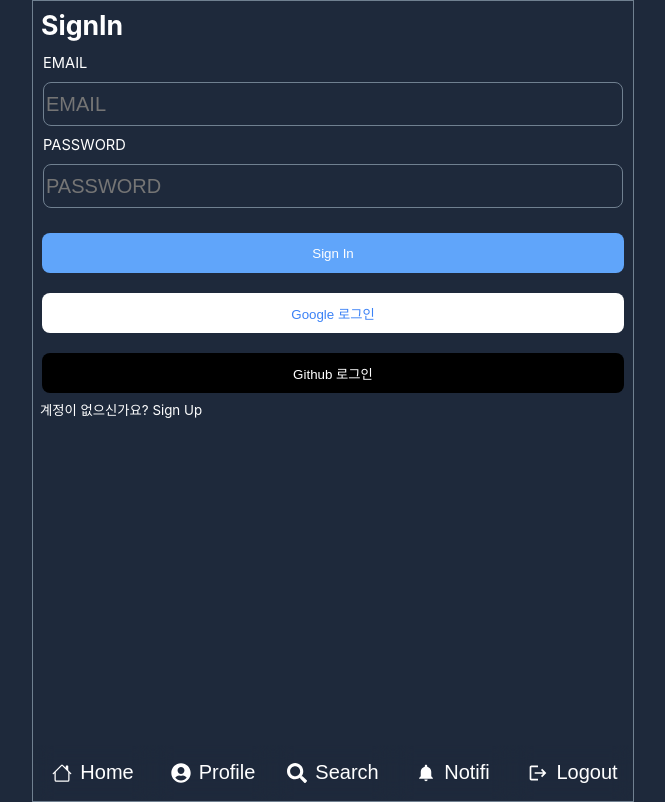
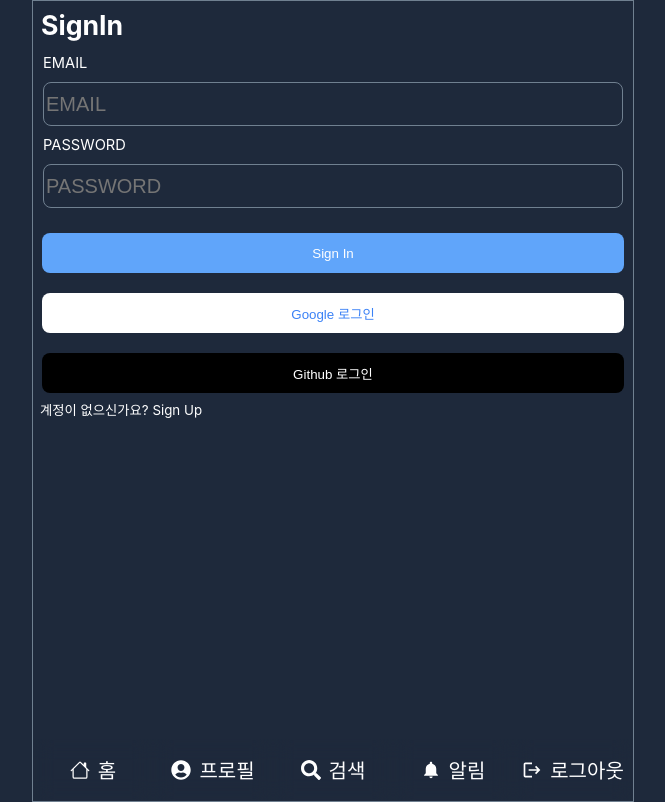
Before and after one commit to cavsang/fastcampus-react-twitter, a React (Create React App) app: page / in a window 1280 px wide. Shown: the whole page, without its empty margins (307-972 px from the left). Built offline with nearby package versions, Linux system fonts and the light colour scheme; no server answers.

Commit message:
0523company

```diff
--- a/package.json
+++ b/package.json
@@ -17,6 +17,7 @@
     "react-router-dom": "^6.23.0",
     "react-scripts": "5.0.1",
     "react-toastify": "^10.0.5",
+    "recoil": "^0.7.7",
     "sass": "^1.75.0",
     "typescript": "^4.4.2",
     "uuid": "^9.0.1",
--- a/src/App.tsx
+++ b/src/App.tsx
@@ -7,6 +7,7 @@ import AuthContext from 'util/AuthContext';
 import Loader from 'componets/Loader';
 import { getAuth, onAuthStateChanged } from 'firebase/auth';
 import { app } from 'util/Firebase';
+import {RecoilRoot} from 'recoil';
 
 function App() {
 
@@ -31,10 +32,12 @@ function App() {
 
   return (
     <>
-      <Layout>
-        <ToastContainer theme="dark" autoClose={1000} hideProgressBar newestOnTop/>
-        {init ? <MyRouter isAunthenticated={isAunthenticated} /> : <Loader />}
-      </Layout>
+      <RecoilRoot>
+        <Layout>
+          <ToastContainer theme="dark" autoClose={1000} hideProgressBar newestOnTop/>
+          {init ? <MyRouter isAunthenticated={isAunthenticated} /> : <Loader />}
+        </Layout>
+      </RecoilRoot>
     </>
   );
 }
--- /dev/null
+++ b/src/atom/index.tsx
@@ -0,0 +1,10 @@
+import { atom } from "recoil";
+
+export type LanguageType = "ko" | "en";
+
+export const languageState = atom<LanguageType>({
+    key: "language",
+    //localstorage를 사용한이유는 새로고침을 하면 한국어/영어 부분이 새로고침된다.
+    //그래서 localstorage에 저장했다가 사용하고 없으면 기본값으로 ko가 되도록...
+    default: localStorage.getItem('language') as LanguageType || "ko",
+});
--- a/src/componets/Home.tsx
+++ b/src/componets/Home.tsx
@@ -6,6 +6,7 @@ import { collection, query, orderBy, onSnapshot, doc, getDoc, where } from 'fire
 import { db } from 'util/Firebase';
 import Header from './Header';
 import { PostProps } from 'util/MyTypes';
+import UseTranslation from 'hooks/UseTranslation';
 
 export default function Home() {
 
@@ -15,6 +16,8 @@ export default function Home() {
     const [select, setSelect] = useState<string>("For You");
     const [fusers, setFusers] = useState<string[]>([]);
     const {user} = useContext(AuthContext);
+
+    const trans = UseTranslation();
 
     const getFollwingDocs = useCallback( async () => {
         const docRef = doc(db, 'following',user?.uid as string);
@@ -56,14 +59,13 @@ export default function Home() {
                 setFollowingPosts([]);
             }
         }
-        console.log('useeffect');
     },[ fusers, user]);
 
 
     return (
         <div className="home">
 
-            <Header title1="Home" title2="For You" title3="Follow" select={select} setSelect={setSelect}/>
+            <Header title1={trans("MENU_HOME")} title2={trans("MENU_HOMETAB1")} title3={trans("MENU_HOMETAB2")} select={select} setSelect={setSelect}/>
 
             {select && select === "For You" && (<PostForm />)}
 
--- a/src/componets/Menu.tsx
+++ b/src/componets/Menu.tsx
@@ -8,10 +8,13 @@ import { app } from 'util/Firebase';
 import { toast } from 'react-toastify';
 import { FaSearch } from "react-icons/fa";
 import {IoMdNotifications} from 'react-icons/io';
+import UseTranslation from 'hooks/UseTranslation';
 
 export default function MenuList(){
 
     const navigate = useNavigate();
+
+    const trans = UseTranslation();
 
     const logOut = async () => {
         try {
@@ -27,11 +30,21 @@ export default function MenuList(){
     return (
         <div className="footer">
             <div className="footer__grid">
-                <button type="button" onClick={() => navigate("/")}><BsHouse /> Home</button>
-                <button onClick={() => navigate("/profile")}><FaUserCircle /> Profile</button>
-                <button onClick={() => navigate("/search")}><FaSearch /> Search</button>
-                <button onClick={() => navigate("/notification")}><IoMdNotifications /> Notifi</button>
-                <button onClick={logOut}><MdLogout /> Logout</button>
+                <button type="button" onClick={() => navigate("/")}><BsHouse />
+                    <span className="footer__grid--text">{trans('MENU_HOME')}</span>
+                </button>
+                <button onClick={() => navigate("/profile")}><FaUserCircle />
+                    <span className="footer__grid--text">{trans('MENU_PROFILE')}</span>
+                </button>
+                <button onClick={() => navigate("/search")}><FaSearch />
+                    <span className="footer__grid--text">{trans('MENU_SEARCH')}</span>
+                </button>
+                <button onClick={() => navigate("/notification")}><IoMdNotifications />
+                    <span className="footer__grid--text">{trans('MENU_NOTIFICATION')}</span>
+                </button>
+                <button onClick={logOut}><MdLogout />
+                    <span className="footer__grid--text">{trans('MENU_LOGOUT')}</span>
+                 </button>
             </div>
         </div>
     );
--- a/src/componets/Notification.tsx
+++ b/src/componets/Notification.tsx
@@ -4,13 +4,14 @@ import AuthContext from 'util/AuthContext';
 import { collection, query, orderBy, onSnapshot, where, updateDoc, doc } from 'firebase/firestore';
 import { db } from 'util/Firebase';
 import { Link } from 'react-router-dom';
+import UseTranslation from 'hooks/UseTranslation';
 
 
 export default function Notification(){
 
     const {user} = useContext(AuthContext);
     const [notification, setNotification] = useState<NoticationProps[]>([]);
-
+    const trans = UseTranslation();
 
     const getNotifications= async () => {
         const notifiReq = collection(db,'notifications');
@@ -40,7 +41,7 @@ export default function Notification(){
 
     return(
             <div className="post">
-                <div className="search__title">Notification</div>
+                <div className="search__title">{trans("MENU_NOTIFICATION")}</div>
                 {notification?.map((data, index) => {
                     return (
                         <div className="notifaction-box" key={data?.id}>
--- a/src/componets/Profile.tsx
+++ b/src/componets/Profile.tsx
@@ -5,6 +5,9 @@ import { collection, query, orderBy, onSnapshot, where } from 'firebase/firestor
 import AuthContext from 'util/AuthContext';
 import { db } from 'util/Firebase';
 import { useNavigate } from 'react-router-dom';
+import { languageState } from 'atom';
+import { useRecoilState } from 'recoil';
+import UseTranslation from 'hooks/UseTranslation';
 
 export default function Profile(){
 
@@ -13,14 +16,20 @@ export default function Profile(){
     const {user} = useContext(AuthContext);
     const navigate = useNavigate();
 
-    const [toggle, setToggle] = useState<string>("For You");
+    type tabType = "My" | "Likes";
+    const [toggle, setToggle] = useState<tabType>("My");
+    const trans = UseTranslation();
+
+    const [language, setLanguage] = useRecoilState(languageState);
+
+
 
     useEffect(() => {
         if(user){
             let postRef = collection(db, "posts");
 
             let postQuery;
-            if(toggle === "For You"){
+            if(toggle === "My"){
                 postQuery = query(postRef, where("uid","==",user?.uid), orderBy("createAt","desc"));
             }else{
                 postQuery = query(postRef, where("likes","array-contains",user?.uid), orderBy("createAt","desc"));
@@ -37,27 +46,37 @@ export default function Profile(){
         }
     },[user, toggle]);
 
-    const onToggle = (e:any) => {
-        setToggle(e.target.innerText);
+
+    const onChangeLanguage = () => {
+        //중요한점을 하나 알았는데... 여기서 setLanguage한다고 해도 바로 반영되는게아니다.
+        //즉 여기서는 onChangeLanguage 가 끝나야 setLanguage()한 값이 recoil에 반영된다.
+
+        setLanguage(language === "ko" ? "en" : "ko");
+        localStorage.setItem('language' ,language === "ko" ? "en" : "ko");
     }
+
 
     return (
          <div className="home">
 
             <div className="home__top">
-                <div className="home__title">Profile</div>
+                <div className="home__title">{trans("MENU_PROFILE")}</div>
                 <div className="profile__text">
                     <div className="profile__name">{user?.displayName || '사용자'}</div>
                     <div className="profile__email">({user?.email})</div>
                 </div>
                 <div className="profile">
                     <img src={user?.photoURL || PROFILE_DEFAULT_IMG} alt="profile" className="profile__image"/>
-                    <button className="profile__btn" onClick={() => {navigate('/profile/edit')}}>프로필 수정</button>
+                    <div className="profile__flex">
+                        <button className="profile__btn" onClick={() => {navigate('/profile/edit')}}>프로필 수정</button>
+                        <button className="profile__btn" onClick={onChangeLanguage}>
+                            {language === "ko" ? "한국어" : "English"} {language}
+                            </button>
+                    </div>
                 </div>
-
                 <div className="home__tabs">
-                    <div className={toggle ==="For You" ? "home__tab home__tab--active": "home__tab"} onClick={onToggle}>For You</div>
-                    <div className={toggle ==="Likes" ? "home__tab home__tab--active": "home__tab"} onClick={onToggle}>Likes</div>
+                    <div className={toggle ==="My" ? "home__tab home__tab--active": "home__tab"} onClick={() => {setToggle("My")}}>{trans("MENU_PROFILE_TAB1")}</div>
+                    <div className={toggle ==="Likes" ? "home__tab home__tab--active": "home__tab"} onClick= {() => {setToggle("Likes")}} >{trans("MENU_PROFILE_TAB2")}</div>
                 </div>
             </div>
 
--- a/src/componets/Search.tsx
+++ b/src/componets/Search.tsx
@@ -4,12 +4,14 @@ import PostBox from './PostBox';
 import AuthContext from 'util/AuthContext';
 import { collection, query, where, orderBy, onSnapshot } from 'firebase/firestore';
 import { db } from 'util/Firebase';
+import UseTranslation from 'hooks/UseTranslation';
 
 export default function Search(){
 
     const [posts, setPosts] = useState<PostProps[]>([]);
     const [hashTag, setHashTag] = useState<string>("");
     const {user} = useContext(AuthContext);
+    const trans = UseTranslation();
 
     const onChange = (e:React.ChangeEvent<HTMLInputElement>) => {
         setHashTag(e.target.value);
@@ -36,7 +38,7 @@ export default function Search(){
 
     return (
         <div className="search">
-            <div className="search__title">Search</div>
+            <div className="search__title">{trans("MENU_SEARCH")}</div>
             <div className="search__input">
                 <input type="text" name="search" id="search" placeholder="해시태그 검색"
                     onChange={onChange} value={hashTag}/>
--- /dev/null
+++ b/src/constants/language.ts
@@ -0,0 +1,44 @@
+const TRANSLATATIONS = {
+    MENU_HOME: {
+        ko : '홈',
+        en : 'Home'
+    },
+    MENU_PROFILE: {
+        ko : '프로필',
+        en : 'Profile'
+    },
+    MENU_SEARCH: {
+        ko : '검색',
+        en : 'Search'
+    },
+    MENU_NOTIFICATION: {
+        ko : '알림',
+        en : 'Notifi'
+    },
+    MENU_LOGIN: {
+        ko : '로그인',
+        en : 'Login'
+    },
+    MENU_LOGOUT: {
+        ko : '로그아웃',
+        en : 'Logout'
+    },
+    MENU_HOMETAB1: {
+        ko : '전체',
+        en : 'All'
+    },
+    MENU_HOMETAB2: {
+        ko : '팔로우',
+        en : 'Follow'
+    },
+    MENU_PROFILE_TAB1: {
+        ko : '내글',
+        en : 'My'
+    },
+    MENU_PROFILE_TAB2: {
+        ko : '좋아요',
+        en : 'Likes'
+    },
+}
+
+export default TRANSLATATIONS;
--- /dev/null
+++ b/src/hooks/UseTranslation.tsx
@@ -0,0 +1,10 @@
+import { useRecoilValue } from "recoil";
+import { languageState } from "atom";
+import TRANSLATATIONS from "constants/language";
+
+export default function UseTranslation(){
+    const lang = useRecoilValue(languageState);
+    return (key: keyof typeof TRANSLATATIONS) => {
+        return TRANSLATATIONS[key][lang];
+    }
+}
--- a/src/index.scss
+++ b/src/index.scss
@@ -1,21 +1,56 @@
-$font : -apple-system, BlinkMacSystemFont, 'Segoe UI', 'Roboto', 'Oxygen',
-    'Ubuntu', 'Cantarell', 'Fira Sans', 'Droid Sans', 'Helvetica Neue',
-    sans-serif;
-
-$background :#1e293b;
-$white : #ffffff;
-$border: 1px solid #708090;
-$activeBorder: #3b82f6;
-$primaryColor: #60a5fa;
-$grayText: #9ca3af;
-$danger: #dc2626;
-$gray: #6b7280;
+@import "./utils.scss";
 
 @mixin atag {
   :hover, focus{
     color: gray;
   }
 }
+
+@include xsMobile{
+  .footer{
+    display: none;
+  }
+  .layout{
+    border: none;
+  }
+}
+
+
+@include mobile{
+    .footer{
+      &__grid{
+        &--text{
+          display: none;
+        }
+        button{
+          font-size: 18pt !important;
+        }
+      }
+    }
+
+    .layout{
+      border: none;
+    }
+}
+
+@include tablet{
+    .footer{
+      &__grid{
+        &--text{
+          display: none;
+        }
+        button{
+          font-size: 24pt !important;
+        }
+      }
+    }
+
+    .layout{
+      border: none;
+    }
+}
+
+
 
 
 //전체 레이아웃.
@@ -70,6 +105,10 @@ body {
       display: grid;
       grid-template-columns: repeat(5, minmax(0, 1fr));
       background-color: transparent;
+
+      &--text{
+        background-color: transparent;
+      }
 
       button{
         display: flex;
@@ -533,6 +572,12 @@ body {
     padding: 10px;
     border-bottom: 1px solid $gray;
 
+    &__flex{
+      display: flex;
+      gap: 8px;
+
+    }
+
     &__image{
       width:100px;
       height: 100px;
@@ -545,6 +590,7 @@ body {
       background-color: $primaryColor;
       border-radius: 0.3rem;
       padding: 5px;
+      cursor: pointer;
     }
 
     &__text{
```
Also changed, not shown: src/_utils.scss (added, +44 -0 lines), 1 other file (tests, documents, lock files or other folders).
